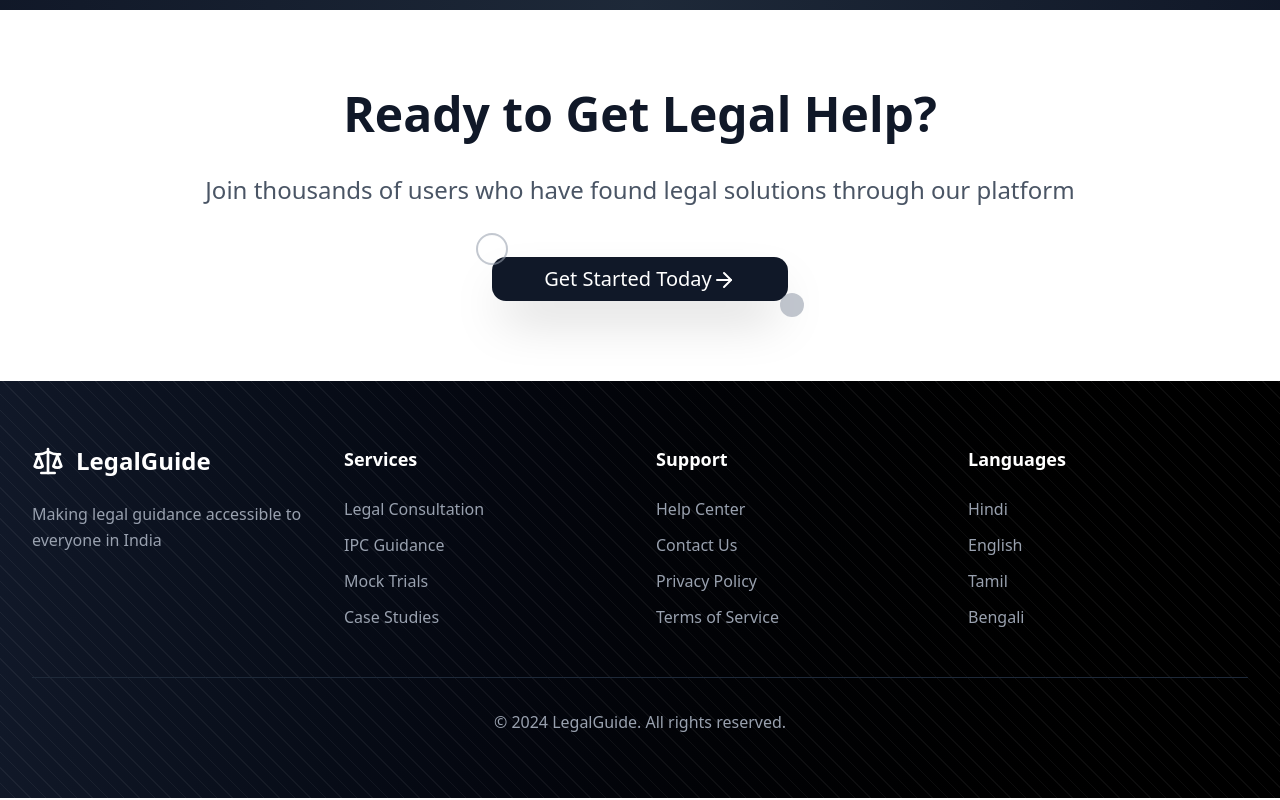
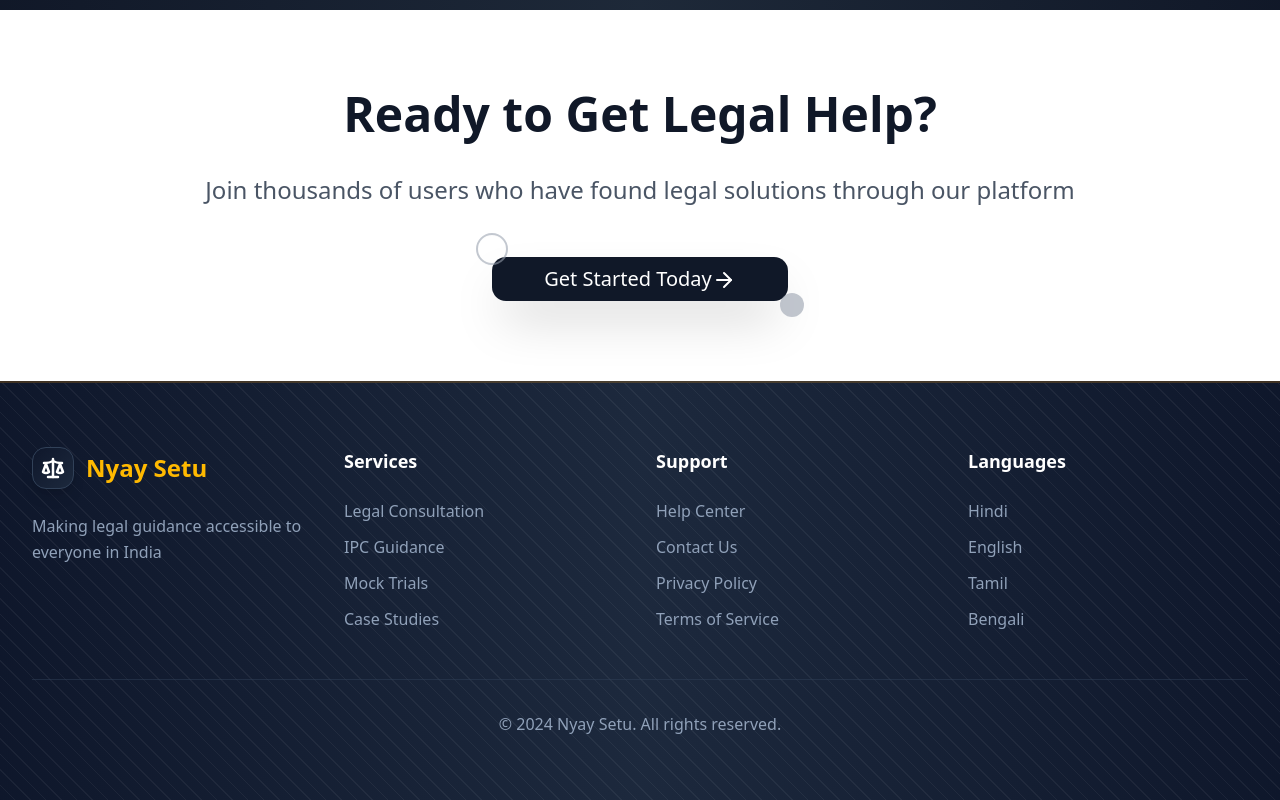
Before and after one commit to tusharsach16/LawProject, a React (Vite) app in the folder frontend/: page / in a window 1280 px wide. Shown: the part 2004-2804 px from the top of the page. Built offline with nearby package versions, Linux system fonts and the light colour scheme.

Commit message:
updated ui for footer section

```diff
--- a/frontend/src/components/Footer.tsx
+++ b/frontend/src/components/Footer.tsx
@@ -19,7 +19,7 @@ const sections = [
 
 const Footer = () => {
   return (
-    <footer className='bg-gradient-to-r from-gray-900 to-black text-white py-16 px-4 relative overflow-hidden'>
+    <footer className='bg-gradient-to-r from-slate-900 via-slate-800 to-slate-900 text-white py-16 px-4 relative overflow-hidden border-t-2 border-amber-500/20'>
       <div className="absolute inset-0 opacity-5">
         <div
           className="absolute inset-0"
@@ -34,34 +34,39 @@ const Footer = () => {
         <div className='grid md:grid-cols-4 gap-8'>
           <div className='group'>
             <div className='flex items-center space-x-3 mb-6'>
-              <Scale className="h-8 w-8 text-white group-hover:rotate-12 transition-transform"/>
-              <span className="text-2xl font-bold">LegalGuide</span>
+              <div className="bg-gradient-to-br from-slate-900 to-slate-800 p-2 rounded-xl shadow-lg border border-slate-700">
+                <Scale className="h-6 w-6 text-white group-hover:rotate-12 transition-transform" strokeWidth={2.5} />
+              </div>
+              <span className="text-2xl font-bold text-amber-400">Nyay Setu</span>
             </div>
-            <p className="text-gray-400 leading-relaxed">Making legal guidance accessible to everyone in India</p>
+            <p className="text-slate-400 leading-relaxed">Making legal guidance accessible to everyone in India</p>
           </div>
 
           {sections.map((section, index) => (
             <div key={index}>
               <h3 className="font-bold text-lg mb-6 text-white">{section.title}</h3>
               <ul className="space-y-3">
-                {section.items.map((item, itemIndex) => ((
-                  <li key={itemIndex} className='text-gray-400 hover:text-white transition-colors duration-300 hover:translate-x-1 inline-block"'>
-                    <Link to='/'/>
-                    {item}
+                {section.items.map((item, itemIndex) => (
+                  <li key={itemIndex}>
+                    <Link
+                      to='/'
+                      className='text-slate-400 hover:text-amber-400 transition-colors duration-300 hover:translate-x-1 inline-block'
+                    >
+                      {item}
+                    </Link>
                   </li>
-                )))}
+                ))}
               </ul>
             </div>
           ))}
+        </div>
 
-        </div>
-        <div className="border-t border-gray-800 mt-12 pt-8 text-center">
-            <p className="text-gray-400">&copy; 2024 LegalGuide. All rights reserved.</p>
+        <div className="border-t border-slate-700/50 mt-12 pt-8 text-center">
+          <p className="text-slate-400">&copy; 2024 Nyay Setu. All rights reserved.</p>
         </div>
       </div>
-
     </footer>
   )
 }
 
-export default Footer
+export default Footer;
```
